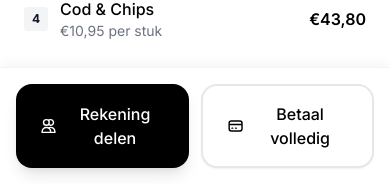
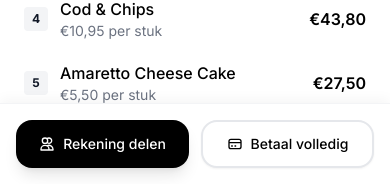
Before and after one commit to Splitty-B-V/Splitty-webapp-design-final, a Next.js app: page / in a window 390 px wide. Shown: the part 660-844 px from the top of the page. Built offline with nearby package versions, Linux system fonts and the light colour scheme.

Commit message:
buttons update mobile

```diff
--- a/components/ActionButtons.tsx
+++ b/components/ActionButtons.tsx
@@ -39,25 +39,25 @@ export default function ActionButtons() {
     <>
       <div className="grid grid-cols-2 gap-3">
         <button
-          className="w-full py-4 px-6 bg-black text-white rounded-2xl font-medium transition-all duration-200 shadow-lg hover:shadow-xl hover:scale-[1.02] active:scale-[0.98]"
+          className="w-full py-3 px-4 sm:py-4 sm:px-6 bg-black text-white rounded-2xl font-medium transition-all duration-200 shadow-lg hover:shadow-xl hover:scale-[1.02] active:scale-[0.98]"
           onClick={() => setIsSplitModalOpen(true)}
         >
           <div className="flex items-center justify-center gap-2">
-            <svg className="w-5 h-5" fill="none" viewBox="0 0 24 24" stroke="currentColor">
+            <svg className="w-4 h-4 sm:w-5 sm:h-5" fill="none" viewBox="0 0 24 24" stroke="currentColor">
               <path strokeLinecap="round" strokeLinejoin="round" strokeWidth={2} d="M12 4.354a4 4 0 110 5.292M15 21H3v-1a6 6 0 0112 0v1zm0 0h6v-1a6 6 0 00-9-5.197M13 7a4 4 0 11-8 0 4 4 0 018 0z" />
             </svg>
-            <span>Rekening delen</span>
+            <span className="text-sm sm:text-base">Rekening delen</span>
           </div>
         </button>
         <button
-          className="w-full py-4 px-6 bg-white text-black border-2 border-gray-200 rounded-2xl font-medium transition-all duration-200 shadow-sm hover:shadow-md hover:border-gray-300 hover:scale-[1.02] active:scale-[0.98]"
+          className="w-full py-3 px-4 sm:py-4 sm:px-6 bg-white text-black border-2 border-gray-200 rounded-2xl font-medium transition-all duration-200 shadow-sm hover:shadow-md hover:border-gray-300 hover:scale-[1.02] active:scale-[0.98]"
           onClick={() => setIsPayFullModalOpen(true)}
         >
           <div className="flex items-center justify-center gap-2">
-            <svg className="w-5 h-5" fill="none" viewBox="0 0 24 24" stroke="currentColor">
+            <svg className="w-4 h-4 sm:w-5 sm:h-5" fill="none" viewBox="0 0 24 24" stroke="currentColor">
               <path strokeLinecap="round" strokeLinejoin="round" strokeWidth={2} d="M3 10h18M7 15h1m4 0h1m-7 4h12a3 3 0 003-3V8a3 3 0 00-3-3H6a3 3 0 00-3 3v8a3 3 0 003 3z" />
             </svg>
-            <span>Betaal volledig</span>
+            <span className="text-sm sm:text-base">Betaal volledig</span>
           </div>
         </button>
       </div>
```
Also changed, not shown: 1 other file (tests, documents, lock files or other folders).
